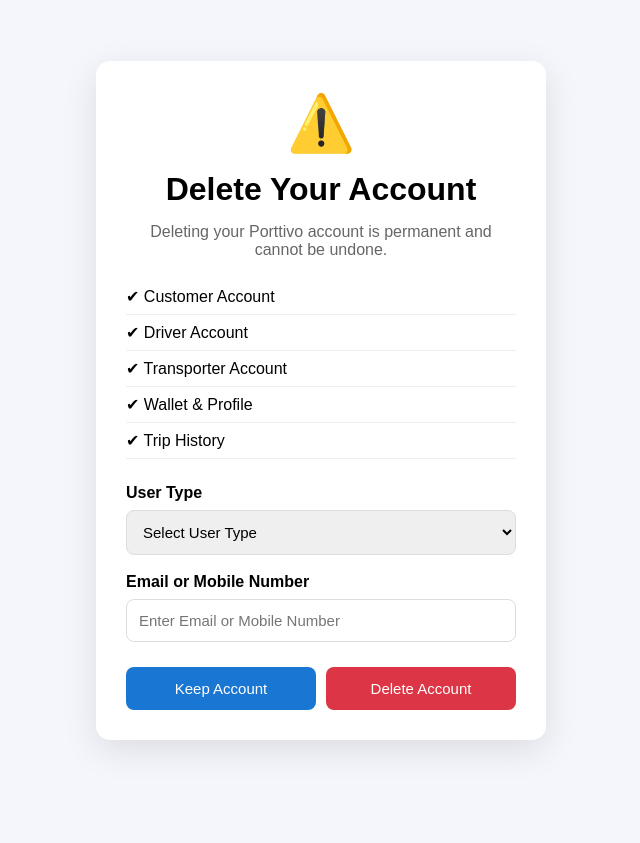
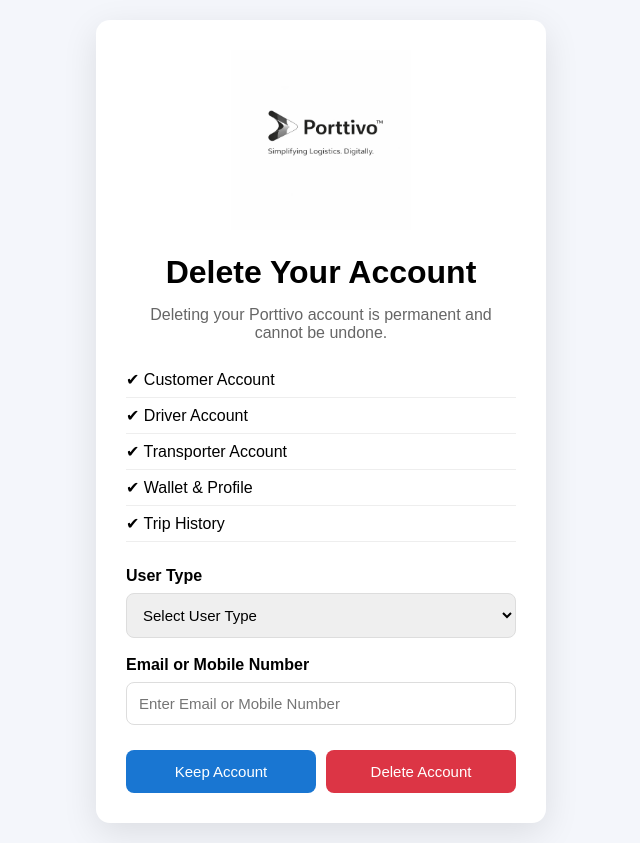
Before and after one commit to developerakkoo/Porttivo-API, a website: page src/account_deletion/delete-account.html in a window 1280 px wide. Shown: the whole page, without its empty margins (319-959 px from the left). Before the commit the page ends 800 px from the top, so only its background shows below. Drawn offline with Linux system fonts and the light colour scheme; files that its build step writes are made by us from their sources; files whose address does not match are found by name.

Commit message:
account deletion

```diff
--- a/src/account_deletion/delete-account.css
+++ b/src/account_deletion/delete-account.css
@@ -45,12 +45,15 @@ body{
 
 }
 
-.icon{
+.logo{
+    text-align:center;
+    margin-bottom:20px;
+}
 
-    font-size:55px;
-
-    text-align:center;
-
+.logo img{
+    width:180px;
+    max-width:100%;
+    height:auto;
 }
 
 h1{
--- a/src/account_deletion/delete-account.html
+++ b/src/account_deletion/delete-account.html
@@ -1,22 +1,18 @@
 <!DOCTYPE html>
 <html lang="en">
-
   <head>
     <meta charset="UTF-8" />
     <meta name="viewport" content="width=device-width, initial-scale=1.0" />
     <title>Delete Account | Porttivo</title>
 
-    <link rel="stylesheet" href="/account-deletion/delete-account.css">
+    <link rel="stylesheet" href="/account-deletion/delete-account.css" />
   </head>
 
   <body>
-
     <div class="container">
-
       <div class="card">
-
-            <div class="icon">
-                ⚠️
+        <div class="logo">
+          <img src="porttivo logo.jpg" alt="Porttivo Logo" />
         </div>
 
         <h1>Delete Your Account</h1>
@@ -26,26 +22,21 @@
         </p>
 
         <ul>
-
           <li>✔ Customer Account</li>
           <li>✔ Driver Account</li>
           <li>✔ Transporter Account</li>
           <li>✔ Wallet & Profile</li>
           <li>✔ Trip History</li>
-
         </ul>
 
         <form id="deleteForm">
-
           <label>User Type</label>
 
           <select id="userType" required>
-
             <option value="">Select User Type</option>
             <option value="customer">Customer</option>
             <option value="driver">Driver</option>
             <option value="transporter">Transporter</option>
-
           </select>
 
           <label>Email or Mobile Number</label>
@@ -55,7 +46,7 @@
             type="text"
             placeholder="Enter Email or Mobile Number"
             required
-                >
+          />
           <!--
                 <label>Reason (Optional)</label>
 
@@ -66,7 +57,6 @@
                 ></textarea> -->
 
           <div class="buttons">
-
             <button
               type="button"
               class="cancel"
@@ -75,28 +65,17 @@
               Keep Account
             </button>
 
-                    <button
-                        type="submit"
-                        class="delete"
-                    >
-                        Delete Account
-                    </button>
-
+            <button type="submit" class="delete">Delete Account</button>
           </div>
-
         </form>
-
       </div>
-
     </div>
 
     <!-- Confirmation Modal -->
 
     <!-- Universal Popup Modal -->
     <div class="modal" id="popupModal">
-
       <div class="modal-content">
-
         <div id="popupIcon" class="popup-icon">⚠️</div>
 
         <h2 id="popupTitle">Confirm Account Deletion</h2>
@@ -106,23 +85,15 @@
         </p>
 
         <div class="buttons" id="popupButtons">
-
-            <button class="cancel" onclick="closePopup()">
-                Cancel
-            </button>
+          <button class="cancel" onclick="closePopup()">Cancel</button>
 
           <button class="delete" onclick="confirmDelete()">
             Confirm Delete
           </button>
-
         </div>
-
       </div>
-
     </div>
 
     <script src="/account-deletion/delete-account.js"></script>
-
   </body>
-
 </html>
```
Also changed, not shown: src/account_deletion/porttivo logo.jpg (added). Lines whose indentation alone changed are shown as unchanged.
